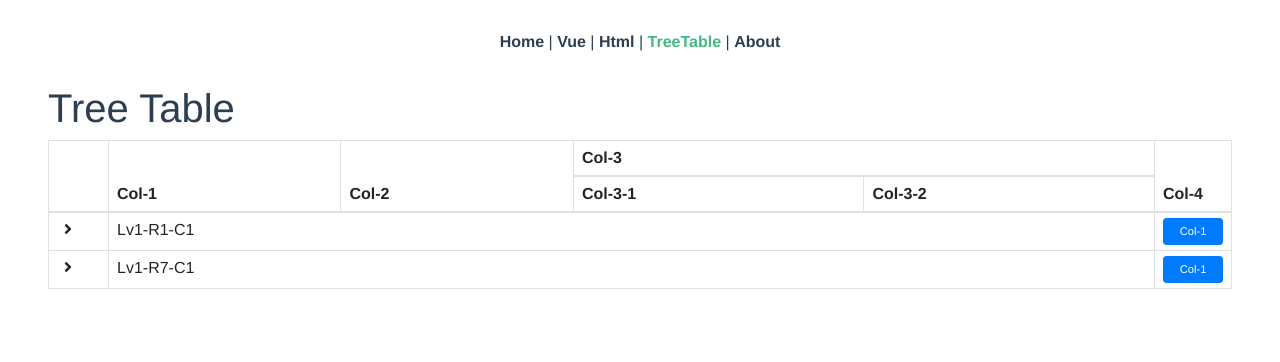
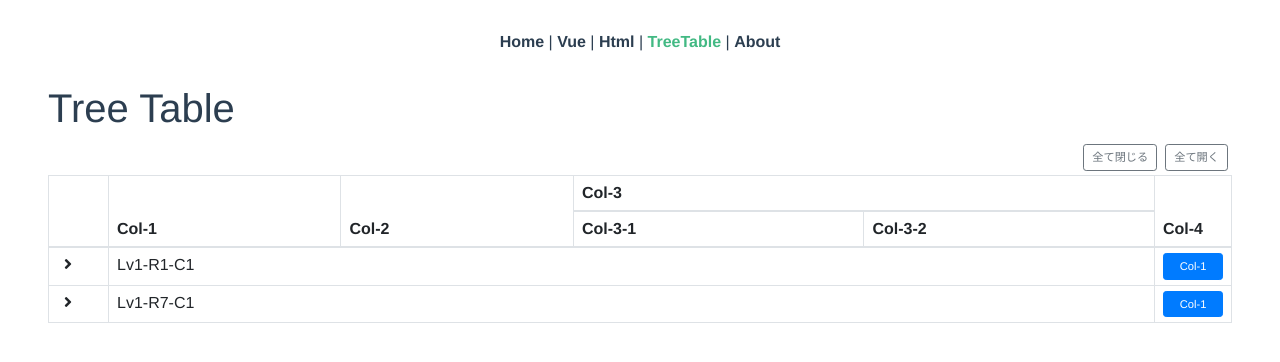
Before and after one commit to tsubo/vue-tree-table, a Vue app: page /tree-table in a window 1280 px wide. Shown: the top 362 px of the page. Built offline with nearby package versions, Linux system fonts and the light colour scheme.

Commit message:
全て閉じる、全て開けるを実装

```diff
--- a/src/components/TreeTable.vue
+++ b/src/components/TreeTable.vue
@@ -116,16 +116,33 @@ export default {
         });
       }
     },
+    closeTable() {
+      this.foldAllRows(this.rows, false);
+    },
+    openTable() {
+      this.foldAllRows(this.rows, true);
+    },
+    foldAllRows(rows, isOpen, level = 1) {
+      rows.forEach((row) => {
+        // eslint-disable-next-line
+        row.isOpen = isOpen;
+        if (level !== 1) {
+          // eslint-disable-next-line
+          row.isHide = !isOpen;
+        }
+        if (this.hasChildren(row)) {
+          this.foldAllRows(row.children, isOpen, level + 1);
+        }
+      });
+    },
     hasChildren(row) {
       return ('children' in row);
     },
-    // TODO: computed にできないか？
     rowClass(row, level) {
       const levelClass = this.hasChildren(row) ? `level-${level}` : '';
       const hideClass = row.isHide ? 'hide' : '';
       return `${levelClass} ${hideClass}`;
     },
-    // TODO: computed にできないか？
     iconClass(row) {
       return row.isOpen ? 'fas fa-angle-down' : 'fas fa-angle-right';
     },
@@ -153,10 +170,10 @@ tr {
   &.level-1 a {
     margin-left: 0px;
   }
-  &.level-2 a{
+  &.level-2 a {
     margin-left: 10px;
   }
-  &.level-3 a{
+  &.level-3 a {
     margin-left: 20px;
   }
 }
--- a/src/views/TreeTable.vue
+++ b/src/views/TreeTable.vue
@@ -2,7 +2,16 @@
   <div class="tree-table mx-5">
     <h1>Tree Table</h1>
 
-    <tree-table :datas="datas">
+    <div id="table-nav" class="text-right">
+      <button class="btn btn-outline-secondary btn-sm" @click="$refs.tree_table.closeTable()">
+        全て閉じる
+      </button>
+      <button class="btn btn-outline-secondary btn-sm" @click="$refs.tree_table.openTable()">
+        全て開く
+      </button>
+    </div>
+
+    <tree-table :datas="datas" ref="tree_table">
 
       <!-- 通常のヘッダ：tr とアイコン用の th は記述しない -->
       <!-- <template v-slot:header>
@@ -181,10 +190,19 @@ export default {
   width: 60px;
 }
 .btn-sm {
-  width: 60px;
   font-size: 0.7em;
+}
+td {
+  .btn-sm {
+    width: 60px;
+  }
 }
 .action {
   width: 10px;
 }
+#table-nav {
+  .btn {
+    margin: 4px;
+  }
+}
 </style>
```
